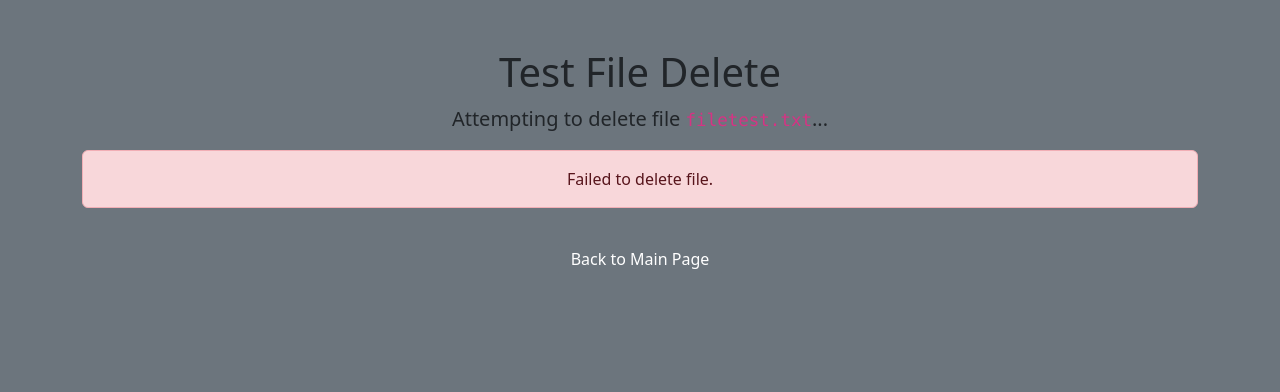
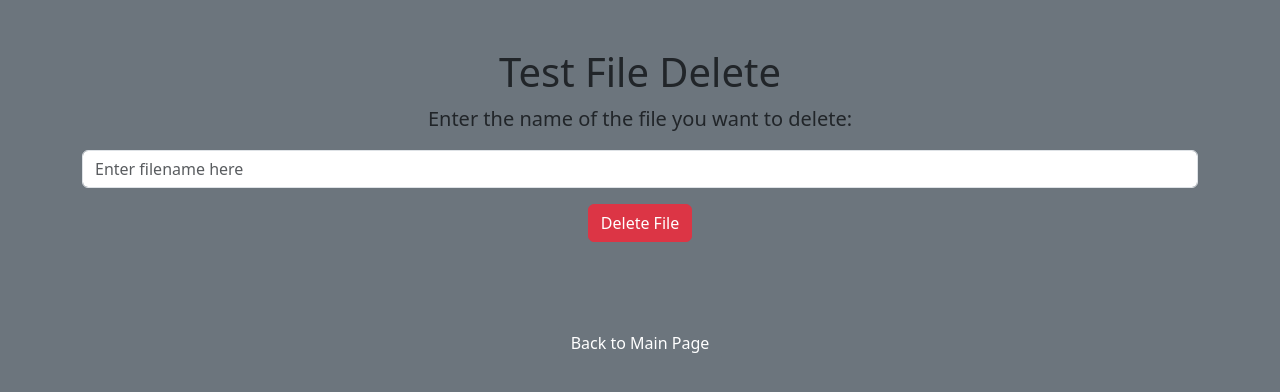
Before and after one commit to diogosvicente/webserv, a PHP site: page /delete_test.html in a window 1280 px wide. Shown: the top 392 px of the page. Run offline with PHP 8.4, Linux system fonts and the light colour scheme.

Commit message:
fix: delete files with space at filename

```diff
--- a/www/delete_test.html
+++ b/www/delete_test.html
@@ -8,13 +8,27 @@
 <body class="bg-secondary">
     <div class="container text-center mt-5">
         <h1>Test File Delete</h1>
-        <p class="lead">Attempting to delete file <code>filetest.txt</code>...</p>
-        <div id="result" class="alert"></div>
+        <p class="lead">Enter the name of the file you want to delete:</p>
+        <div class="form-group">
+            <input type="text" id="filename" class="form-control" placeholder="Enter filename here">
+        </div>
+        <button class="btn btn-danger mt-3" onclick="deleteFile()">Delete File</button>
+        <div id="result" class="alert mt-3"></div>
         <a href="/index.html" class="btn btn-secondary mt-3">Back to Main Page</a>
     </div>
     <script>
         function deleteFile() {
-            fetch('/upload/Concurso.txt', {
+            const filename = document.getElementById('filename').value;
+            if (!filename) {
+                const resultDiv = document.getElementById('result');
+                resultDiv.className = 'alert alert-warning';
+                resultDiv.textContent = 'Please enter a filename.';
+                return;
+            }
+
+            const encodedFilename = encodeURIComponent(filename);
+
+            fetch('/upload/' + encodedFilename, {
                 method: 'DELETE'
             })
             .then(response => {
@@ -33,8 +47,6 @@
                 resultDiv.textContent = 'Error: ' + error;
             });
         }
-
-        window.onload = deleteFile;
     </script>
 </body>
 </html>
```
Also changed, not shown: www/cgi-bin/test.php (+28 -2 lines), 3 other files.
